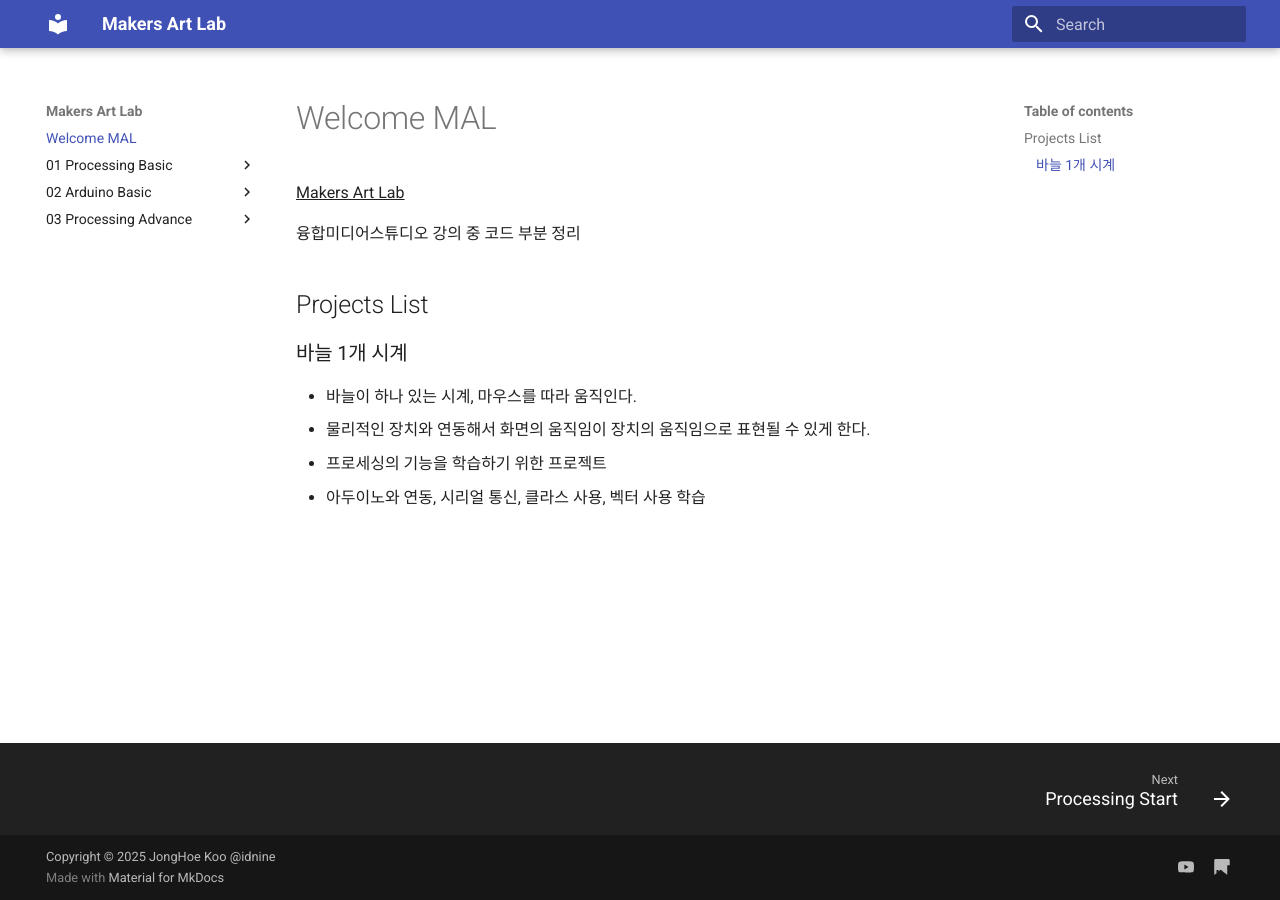
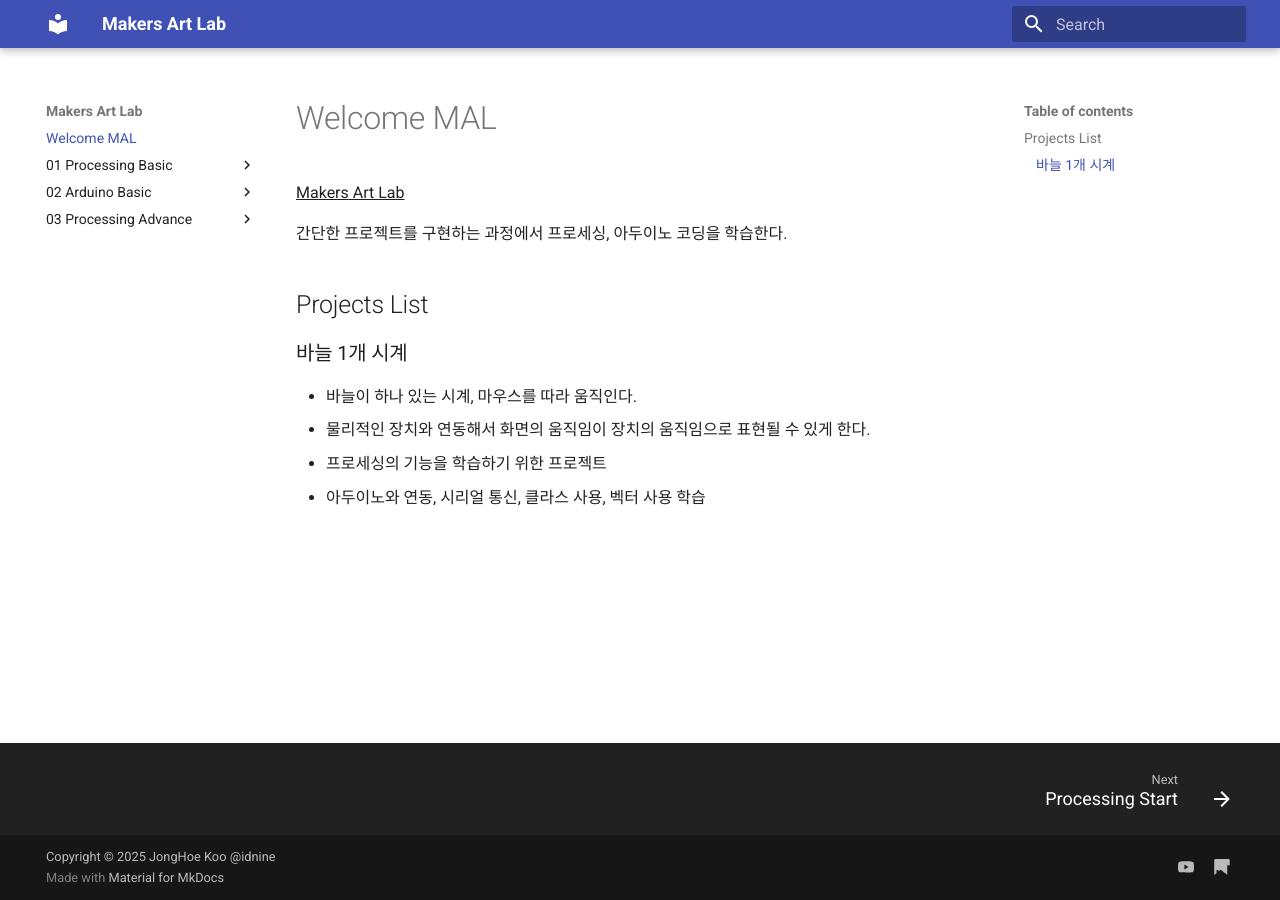
Before and after one commit to jonghoe9/makers-art-lab, an MkDocs documentation site: the page built from docs/README.md, in a window 1280 px wide. Built offline with MkDocs 1.6.1 and Material for MkDocs 9.7.7, drawn with Linux system fonts in a browser that asks for light colours.

Commit message:
첫 화면 수정

```diff
--- a/docs/README.md
+++ b/docs/README.md
@@ -1,7 +1,7 @@
 # Welcome MAL
 ^^Makers Art Lab^^
 
-융합미디어스튜디오 강의 중 코드 부분 정리
+간단한 프로젝트를 구현하는 과정에서 프로세싱, 아두이노 코딩을 학습한다.
 
 ## Projects List
 
```
